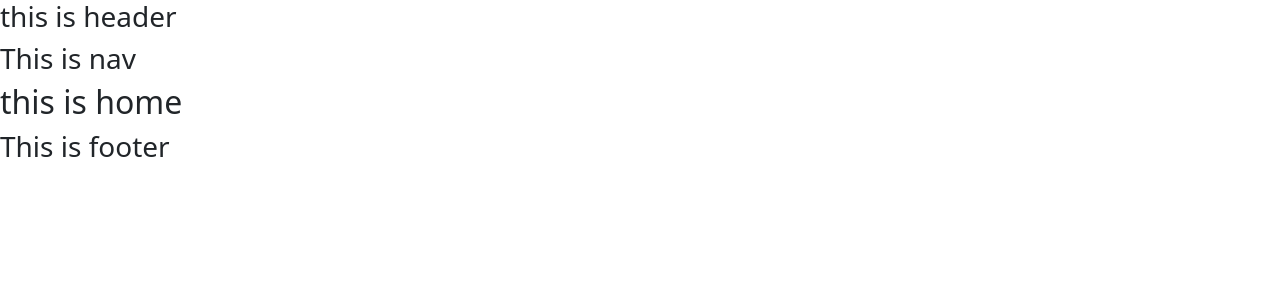
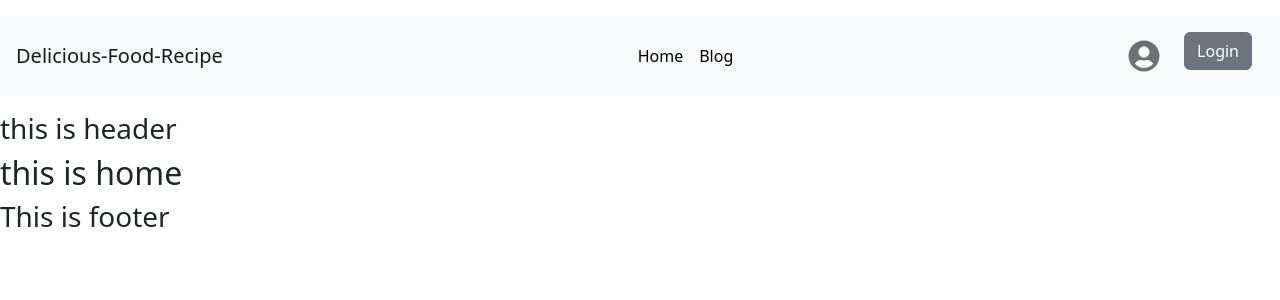
Before and after one commit to Rayhan108/delecious-recipe, a React (Vite) app: page / in a window 1280 px wide. Shown: the top 300 px of the page. Built offline with nearby package versions, Linux system fonts and the light colour scheme.

Commit message:
install react icons and create navbar

```diff
--- a/package.json
+++ b/package.json
@@ -17,6 +17,7 @@
     "react": "^18.2.0",
     "react-bootstrap": "^2.7.4",
     "react-dom": "^18.2.0",
+    "react-icons": "^4.8.0",
     "react-router-dom": "^6.11.0",
     "sort-by": "^1.2.0"
   },
--- a/src/layout/Main/Main.jsx
+++ b/src/layout/Main/Main.jsx
@@ -7,8 +7,8 @@ import Footer from '../../pages/Home/shared/Footer/Footer';
 const Main = () => {
     return (
         <div>
+            <NavigationBar></NavigationBar>
             <Header></Header>
-            <NavigationBar></NavigationBar>
             <Outlet></Outlet>
             <Footer></Footer>
         </div>
--- a/src/pages/Home/shared/Footer/Footer.jsx
+++ b/src/pages/Home/shared/Footer/Footer.jsx
@@ -4,6 +4,7 @@ const Footer = () => {
     return (
         <div>
             <h3>This is footer</h3>
+
         </div>
     );
 };
--- /dev/null
+++ b/src/pages/Home/shared/NavigationBar/ActiveLink/ActiveLink.css
@@ -0,0 +1,4 @@
+.active{
+    background-color: rgb(255, 0, 0);
+    text-decoration: underline;
+}
--- /dev/null
+++ b/src/pages/Home/shared/NavigationBar/ActiveLink/ActiveLink.jsx
@@ -0,0 +1,16 @@
+import React from 'react';
+import { NavLink } from 'react-bootstrap';
+import "./ActiveLink.css"
+
+const ActiveLink = ({to,children}) => {
+    return (
+        <NavLink
+        to={to}
+        className={({ isActive}) => isActive ? "active" : "" }
+      >
+      {children}
+      </NavLink>
+    );
+};
+
+export default ActiveLink;
--- a/src/pages/Home/shared/NavigationBar/NavigationBar.jsx
+++ b/src/pages/Home/shared/NavigationBar/NavigationBar.jsx
@@ -1,11 +1,49 @@
-import React from 'react';
+import React from "react";
+import { Button, Container, Nav, Navbar } from "react-bootstrap";
+import { Link } from "react-router-dom";
+import { FaUserCircle } from "react-icons/fa";
+import ActiveLink from "./ActiveLink/ActiveLink";
+
 
 const NavigationBar = () => {
-    return (
-        <div>
-            <h3>This is nav</h3>
-        </div>
-    );
+  return (
+    <div>
+      <Navbar
+        className="mt-3 mb-3 p-3 "
+        collapseOnSelect
+        expand="lg"
+        bg="light"
+        variant="light"
+      >
+        <Navbar.Brand href="#home">Delicious-Food-Recipe</Navbar.Brand>
+        <Container>
+          <Navbar.Toggle aria-controls="responsive-navbar-nav" />
+          <Navbar.Collapse id="responsive-navbar-nav">
+            <Nav className="mx-auto">
+              <Link className="text-decoration-none text-black" to="/">
+                Home
+              </Link>
+
+              <Link to="/blog" className="text-decoration-none ms-3 text-black">
+                Blog
+              </Link>
+            </Nav>
+            <Nav>
+              <div className="me-3">
+                <Nav.Link href="#deets">
+                  <FaUserCircle style={{ fontSize: "2rem" }}></FaUserCircle>
+                </Nav.Link>
+              </div>
+
+              <Link to="/login">
+                <Button variant="secondary">Login</Button>
+              </Link>
+            </Nav>
+          </Navbar.Collapse>
+        </Container>
+      </Navbar>
+    </div>
+  );
 };
 
 export default NavigationBar;
--- a/src/routes/routes/routes.jsx
+++ b/src/routes/routes/routes.jsx
@@ -2,6 +2,7 @@ import React from "react";
 import Main from "../../layout/Main/Main";
 import Home from "../../pages/Home/Home/Home";
 import { createBrowserRouter } from "react-router-dom";
+import App from "../../App";
 
 const router = createBrowserRouter([
   {
@@ -12,6 +13,10 @@ const router = createBrowserRouter([
         path: "/",
         element: <Home></Home>,
       },
+      {
+        path: "/blog",
+        element:<>This is blog</>,
+      },
     ],
   },
 ]);
```
Also changed, not shown: 1 other file (tests, documents, lock files or other folders).
